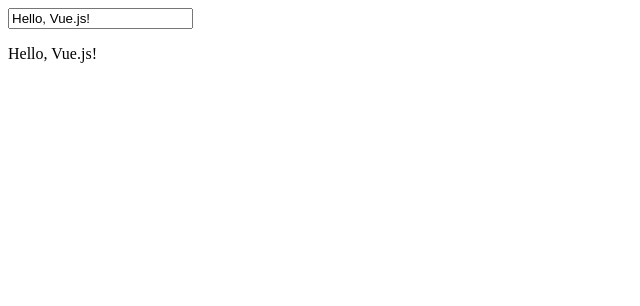
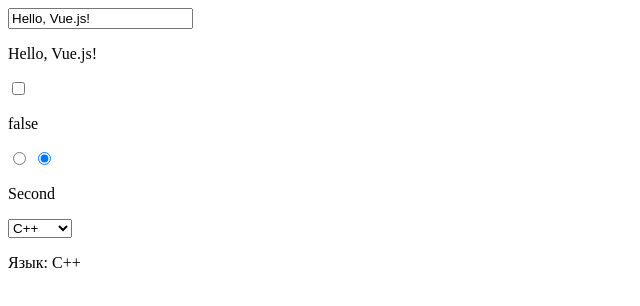
Before and after one commit to wladickowalew/Lesson-Vue.js, a plain HTML site: page index.html in a window 1280 px wide. Shown: the whole page, without its empty margins (0-640 px from the left). Drawn offline with nearby package versions, Linux system fonts and the light colour scheme.

Commit message:
5.3 complete

```diff
--- a/index.html
+++ b/index.html
@@ -7,6 +7,21 @@
 	<div id = "app">
 		<input type="text" v-model="message">
 		<p>{{message}}</p>
+
+		<input type="checkbox" v-model="checked">
+		<p>{{checked}}</p>
+
+		<label><input type="radio" value="First" v-model="p"></label>
+		<label><input type="radio" value="Second" v-model="p"></label>
+		<p>{{p}}</p>
+
+		<select v-model="l">
+			<option>JS</option>
+			<option>Python</option>
+			<option>C++</option>
+			<option>Java</option>
+		</select>
+		<p>Язык: {{l}}</p>
 	</div>
 	<script src="https://cdn.jsdelivr.net/npm/vue@2.6.10/dist/vue.js"></script>
 	<script src="script.js"></script>
--- a/script.js
+++ b/script.js
@@ -1,6 +1,9 @@
 let vm= new Vue({
 	el: "#app",
 	data:{
-		message: "Hello, Vue.js!"
+		message: "Hello, Vue.js!",
+		checked: false,
+		p: "Second",
+		l: "C++"
 	}
 })
```
